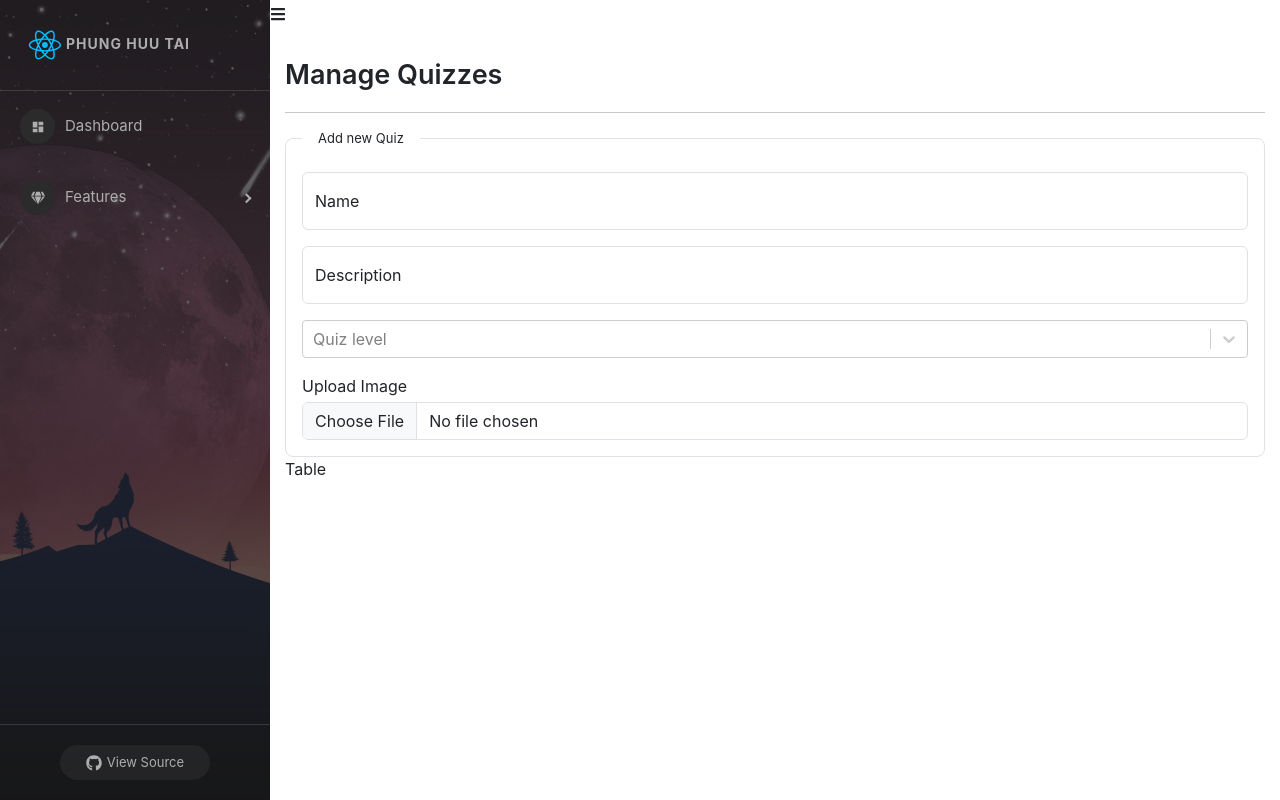
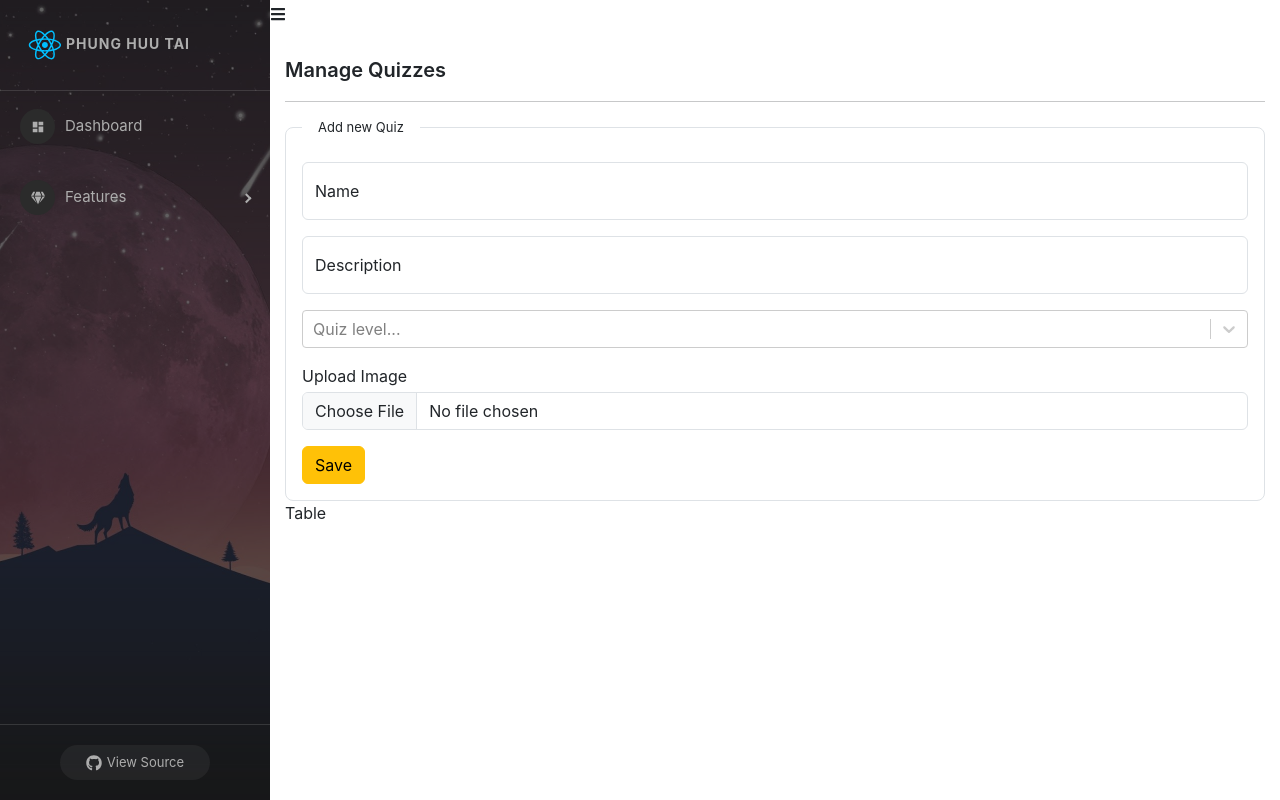
Before and after one commit to PhungHuuTai/Base-react-redux, a React (Create React App) app: page /admins/manage-quizzes in a window 1280 px wide. Built offline with nearby package versions, Linux system fonts and the light colour scheme.

Commit message:
Call API to create a new quiz

```diff
--- a/src/components/Admin/Content/Quiz/ManageQuiz.js
+++ b/src/components/Admin/Content/Quiz/ManageQuiz.js
@@ -1,6 +1,9 @@
 import Select from 'react-select';
 import './ManageQuiz.scss';
 import { useState } from 'react';
+import { postCreateNewQuiz } from '../../../../services/apiService';
+import { toast } from 'react-toastify';
+import { isNull } from 'lodash';
 
 const ManageQuiz = () => {
     const options = [
@@ -11,11 +14,30 @@
 
     const [name, setName] = useState("");
     const [description, setDescription] = useState("");
-    const [quizLevel, setQuizLevel] = useState("EASY");
+    const [quizLevel, setQuizLevel] = useState("");
     const [image, setImage] = useState(null);
 
     const handleChangeFile = (event) => {
+        if (event.target && event.target.files && event.target.files[0]) {
+            setImage(event.target.files[0])
+        }
+    }
 
+    const handleSubmitQuiz = async () => {
+        if (!name || !description) {
+            toast.error('Name/Description is required!');
+            return
+        }
+        let res = await postCreateNewQuiz(description, name, quizLevel?.value, image);
+        if (res && res.EC === 0) {
+            toast.success(res.EM);
+            setName("");
+            setDescription("");
+            setQuizLevel("");
+            setImage(null);
+        } else {
+            toast.error(res.EM)
+        }
     }
 
     return (
@@ -49,9 +71,10 @@
                     </div>
                     <div className='my-3'>
                         <Select
-                            value={quizLevel}
+                            defaultValue={quizLevel}
+                            onChange={setQuizLevel}
                             options={options}
-                            placeholder="Quiz level"
+                            placeholder="Quiz level..."
                         />
                     </div>
                     <div className="more-actions form-group">
@@ -61,6 +84,14 @@
                             className='form-control'
                             onChange={(event) => handleChangeFile(event)}
                         />
+                    </div>
+                    <div className='mt-3'>
+                        <button
+                            className='btn btn-warning'
+                            onClick={handleSubmitQuiz}
+                        >
+                            Save
+                        </button>
                     </div>
                 </fieldset>
             </div>
--- a/src/components/Admin/Content/Quiz/ManageQuiz.scss
+++ b/src/components/Admin/Content/Quiz/ManageQuiz.scss
@@ -2,7 +2,7 @@
     padding: 15px;
 
     .title {
-        font-size: 27px;
+        font-size: 20px;
         font-weight: 600;
     }
 
--- a/src/services/apiService.js
+++ b/src/services/apiService.js
@@ -61,6 +61,16 @@
     return axios.post('quiz-submit', {...data})
 }
 
+const postCreateNewQuiz = (description, name, level, image) => {
+    const data = new FormData();
+    data.append('description', description);
+    data.append('name', name);
+    data.append('difficulty', level);
+    data.append('quizImage', image);
+
+    return axios.post('quiz', data)
+}
+
 export { postCreateNewUser, getAllUsers, putUpdateUser, deleteUser,
     getUserWithPaginate, postLogin, postRegister, getQuizByUser, getDataQuiz,
-    postSubmitQuiz }
+    postSubmitQuiz, postCreateNewQuiz }
```
